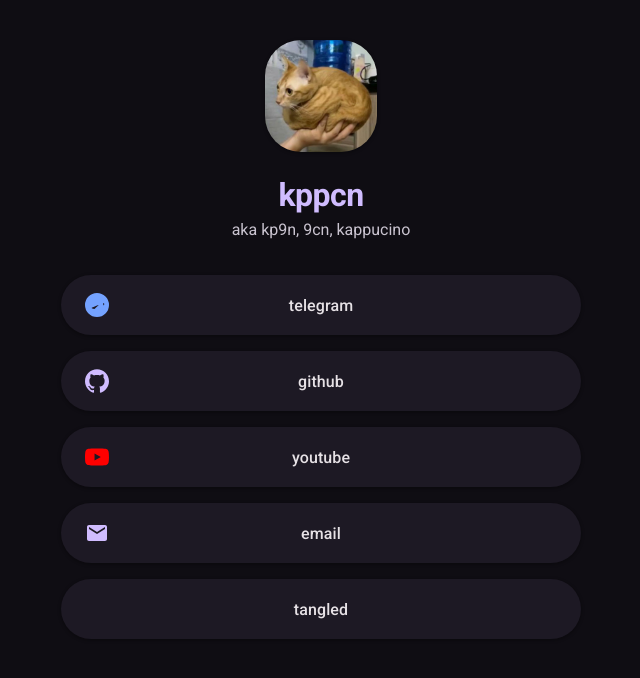
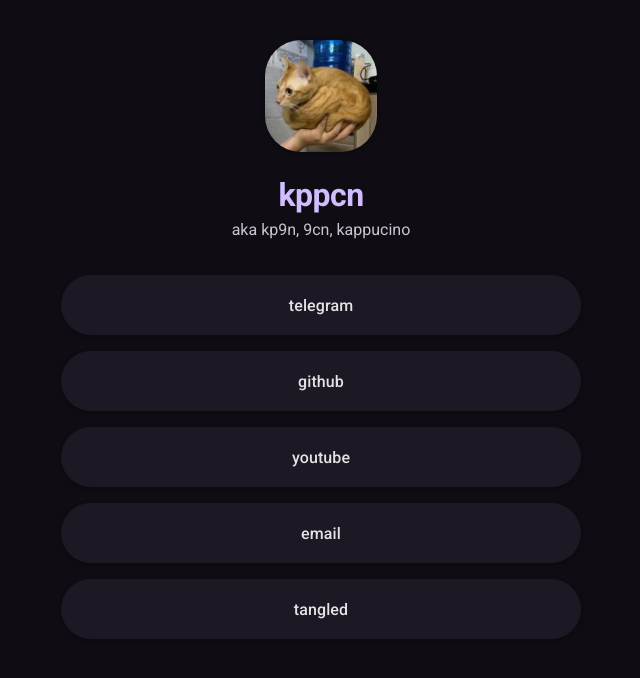
Before and after one commit to kappucin/site, a plain HTML site: page index.html in a window 1280 px wide. Shown: the whole page, without its empty margins (319-959 px from the left). Drawn offline with Linux system fonts and the light colour scheme.

Commit message:
delet iconz
becys i vant do dele iconz i delet iconz

```diff
--- a/index.html
+++ b/index.html
@@ -132,24 +132,20 @@
       {
         text: 'telegram',
         url: 'https://t.me/kppcm',
-        icon: '<svg viewBox="0 0 24 24"><path d="M11.944 0A12 12 0 0 0 0 12a12 12 0 0 0 12 12 12 12 0 0 0 12-12A12 12 0 0 0 12 0zm5.562 8.161c-.18.196-4.948 4.904-7.468 7.394-.275.27-.533.404-.774.399-.24-.005-.468-.124-.716-.204-.337-.11-.79-.253-1.127-.365-.457-.152-.816-.231-.784-.504.016-.142.213-.288.591-.44 2.333-1.01 5.556-2.36 9.664-4.053.428-.176.818-.261 1.168-.255.4-.006.732.14.975.385.204.205.281.488.243.834a3.142 3.142 0 0 1-.772 1.209z"/></svg>',
         customColor: '#74a2ff'
       },
       {
         text: 'github',
         url: 'https://github.com/kappucin',
-        icon: '<svg viewBox="0 0 24 24"><path d="M12 .297c-6.63 0-12 5.373-12 12 0 5.303 3.438 9.8 8.205 11.385.6.113.82-.258.82-.577 0-.285-.01-1.04-.015-2.04-3.338.724-4.042-1.61-4.042-1.61C4.422 18.07 3.633 17.7 3.633 17.7c-1.087-.744.084-.729.084-.729 1.205.084 1.838 1.236 1.838 1.236 1.07 1.835 2.809 1.305 3.495.998.108-.776.417-1.305.76-1.605-2.665-.3-5.466-1.332-5.466-5.93 0-1.31.465-2.38 1.235-3.22-.135-.303-.54-1.523.105-3.176 0 0 1.005-.322 3.3 1.23.96-.267 1.98-.399 3-.405 1.02.006 2.04.138 3 .405 2.28-1.552 3.285-1.23 3.285-1.23.645 1.653.24 2.873.12 3.176.765.84 1.23 1.91 1.23 3.22 0 4.61-2.805 5.625-5.475 5.92.42.36.81 1.096.81 2.22 0 1.606-.015 2.896-.015 3.286 0 .315.21.69.825.57C20.565 22.092 24 17.592 24 12.297c0-6.627-5.373-12-12-12"/></svg>'
       },
       {
         text: 'youtube',
         url: 'https://youtube.com/@yhreehunderedd',
-        icon: '<svg viewBox="0 0 24 24"><path d="M23.498 6.186a3.016 3.016 0 0 0-2.122-2.136C19.505 3.545 12 3.545 12 3.545s-7.505 0-9.377.505A3.017 3.017 0 0 0 .502 6.186C0 8.07 0 12 0 12s0 3.93.502 5.814a3.016 3.016 0 0 0 2.122 2.136c1.871.505 9.376.505 9.376.505s7.505 0 9.377-.505a3.015 3.015 0 0 0 2.122-2.136C24 15.93 24 12 24 12s0-3.93-.502-5.814zM9.545 15.568V8.432L15.818 12l-6.273 3.568z"/></svg>',
         customColor: '#ff0000'
       },
       {
         text: 'email',
         url: 'mailto:kappucino@tuta.io',
-        icon: '<svg viewBox="0 0 24 24"><path d="M20 4H4c-1.1 0-1.99.9-1.99 2L2 18c0 1.1.9 2 2 2h16c1.1 0 2-.9 2-2V6c0-1.1-.9-2-2-2zm0 4l-8 5-8-5V6l8 5 8-5v2z"/></svg>'
       },
       {
         text: 'tangled',
```
